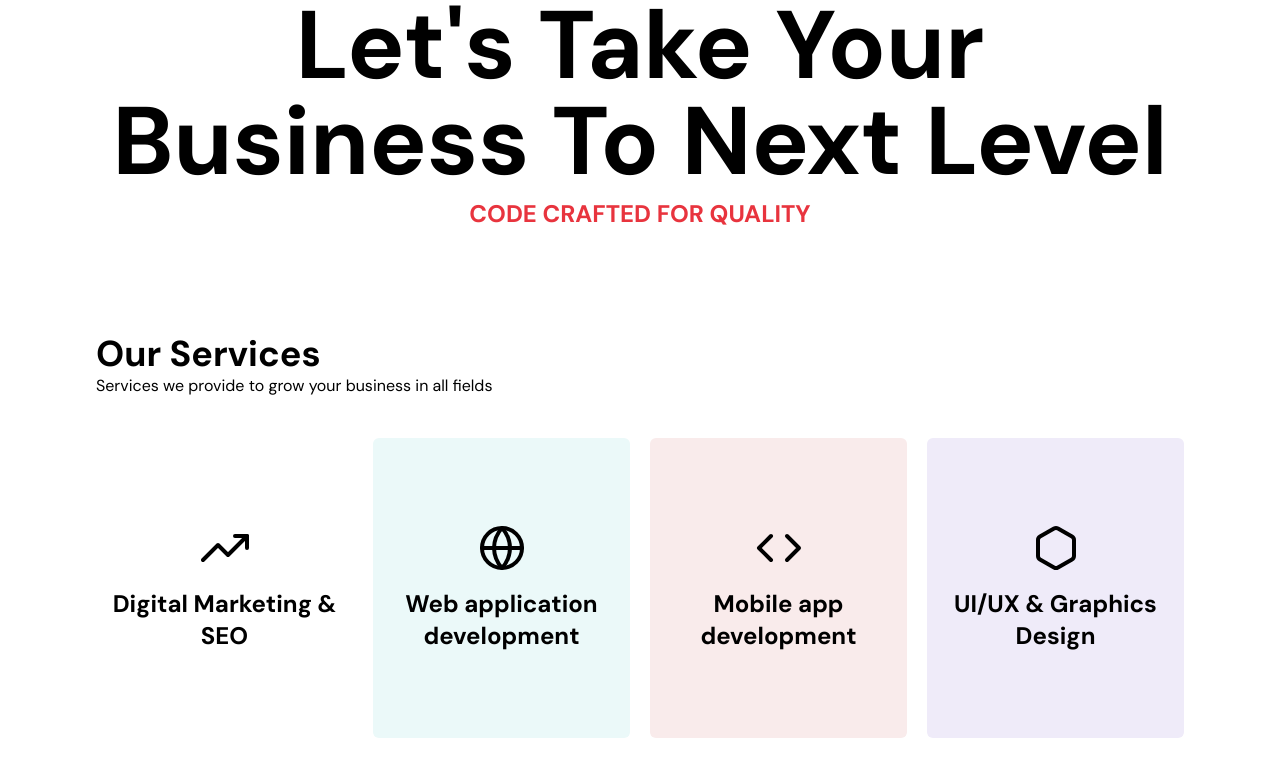
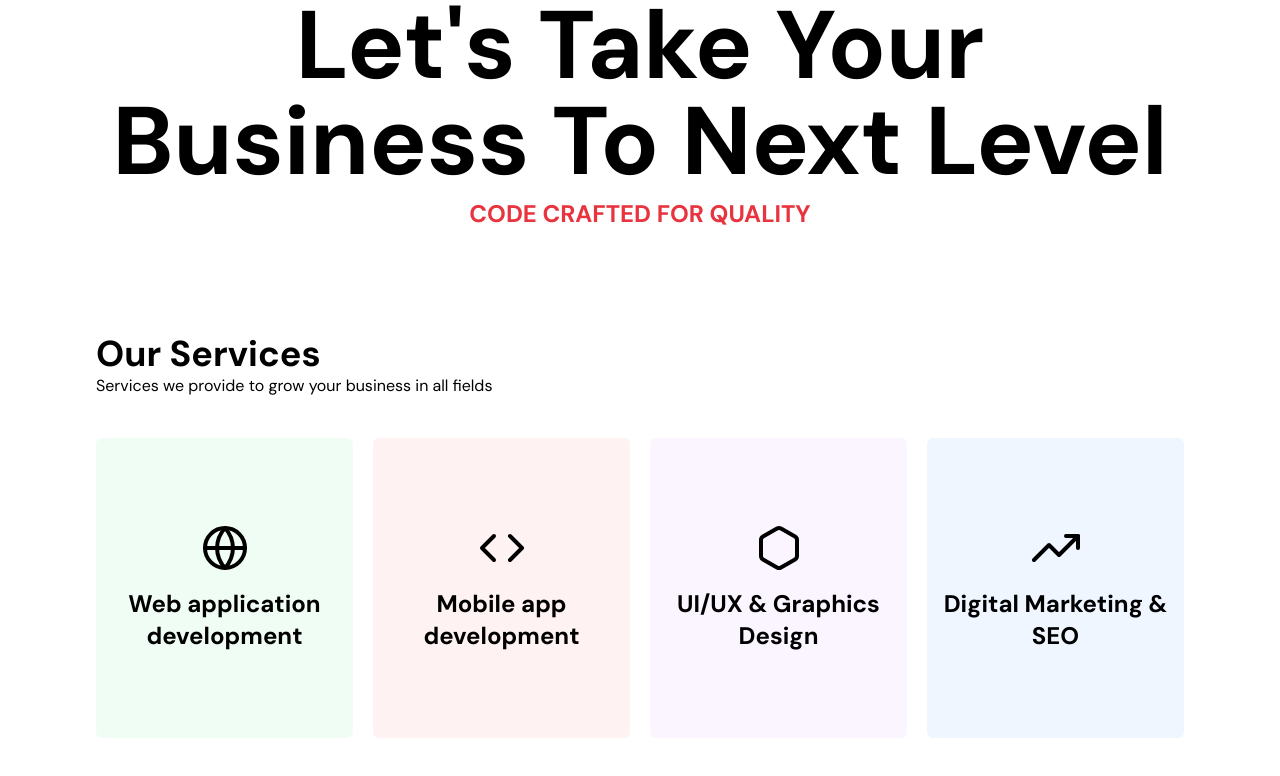
Before and after one commit to alsongarbuja/thankadigital, a Next.js app: page / in a window 1280 px wide. Shown: the part 282-1058 px from the top of the page. Built offline with nearby package versions, Linux system fonts and the light colour scheme.

Commit message:
tailwind: use tailwind predefined colors for bg in service section

```diff
--- a/src/app/page.tsx
+++ b/src/app/page.tsx
@@ -22,10 +22,10 @@ export default function Home() {
         {/* Services Section */}
         <ServiceSection>
           <div className="flex flex-col items-center justify-center gap-5 my-10 lg:flex-row">
-            <ServiceCard icon={<TrendingUp className="w-12 h-12" />} title="Digital Marketing & SEO" />
-            <ServiceCard icon={<Globe className="w-12 h-12" />} title="Web application development" bgColor="bg-light_green" />
-            <ServiceCard icon={<Code className="w-12 h-12" />} title="Mobile app development" bgColor="bg-light_red" />
-            <ServiceCard icon={<Hexagon className="w-12 h-12" />} title="UI/UX & Graphics Design" bgColor="bg-light_purple" />
+            <ServiceCard icon={<Globe className="w-12 h-12" />} title="Web application development" bgColor="bg-green-50" />
+            <ServiceCard icon={<Code className="w-12 h-12" />} title="Mobile app development" bgColor="bg-red-50" />
+            <ServiceCard icon={<Hexagon className="w-12 h-12" />} title="UI/UX & Graphics Design" bgColor="bg-purple-50" />
+            <ServiceCard icon={<TrendingUp className="w-12 h-12" />} title="Digital Marketing & SEO" bgColor="bg-blue-50" />
           </div>
         </ServiceSection>
 
--- a/src/components/services/ServiceCard.tsx
+++ b/src/components/services/ServiceCard.tsx
@@ -2,7 +2,7 @@
 interface IServiceCardProps {
   icon: React.ReactNode;
   title: string;
-  bgColor?: "bg-inherit" | "bg-light_purple" | "bg-light_red" | "bg-light_green",
+  bgColor?: "bg-inherit" | "bg-purple-50" | "bg-red-50" | "bg-green-50" | "bg-blue-50",
 }
 
 const ServiceCard = ({ icon, title, bgColor="bg-inherit" }: IServiceCardProps) => {
--- a/tailwind.config.js
+++ b/tailwind.config.js
@@ -10,9 +10,6 @@ module.exports = {
       colors: {
         primary_red: '#E8343E',
         primary_blue: '#333D79',
-        light_purple: '#EFEBF9',
-        light_red: '#F9EBEB',
-        light_green: '#EBF9F9',
       },
       fontFamily: {
         koho: ['var(--font-koho)', 'sans-serif'],
```
